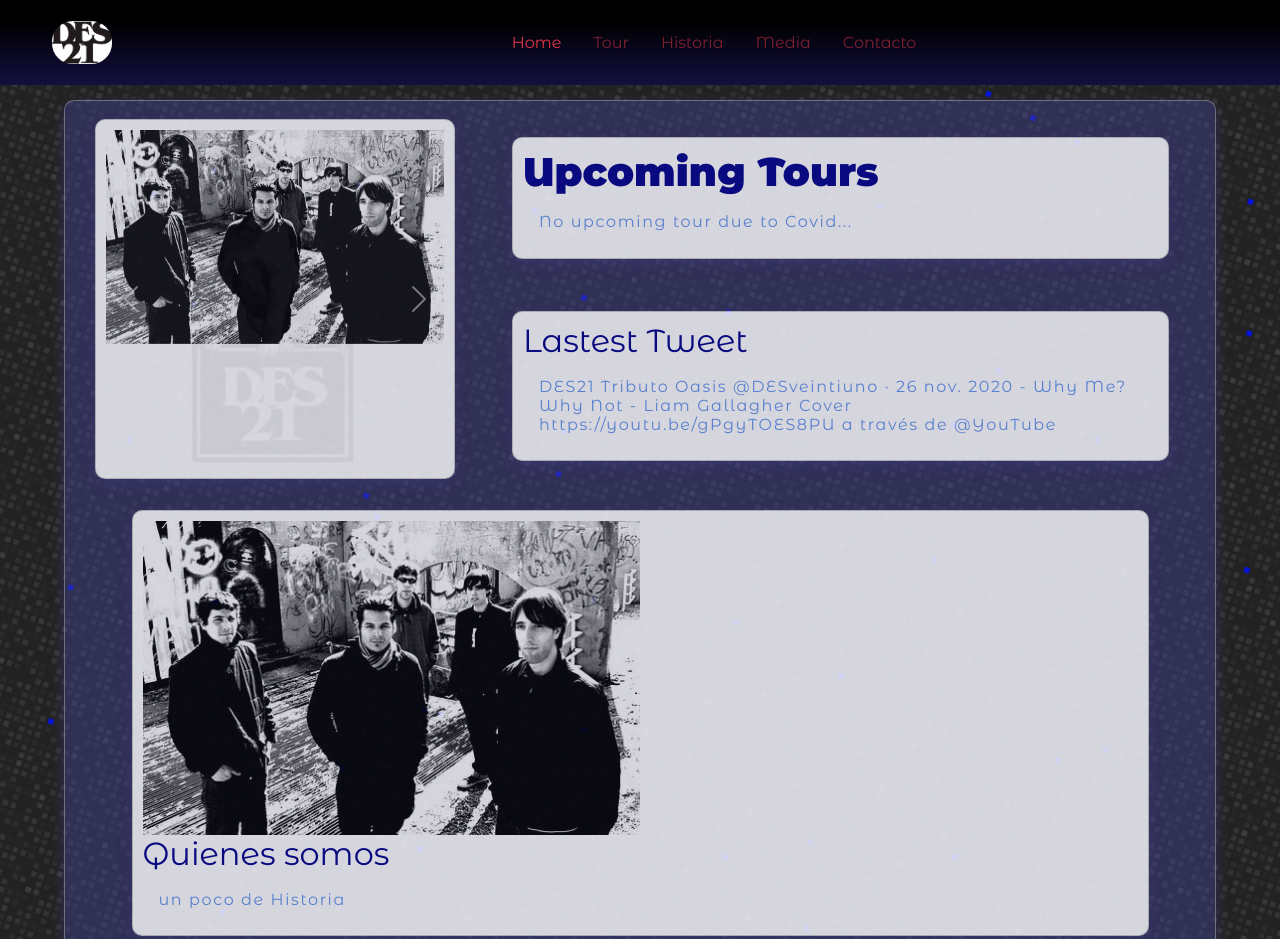
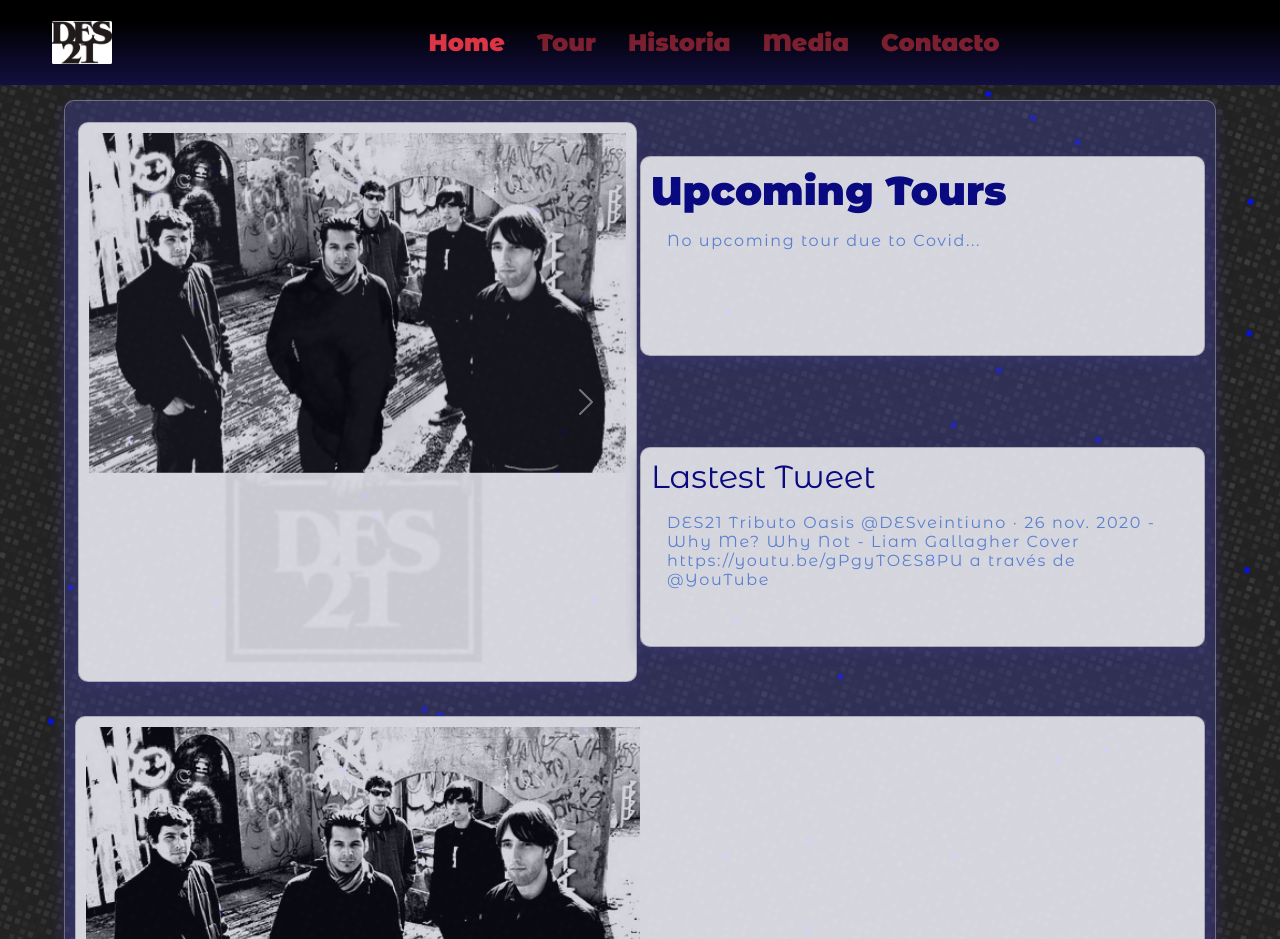
Before and after one commit to DiegaG182/DES21, a website: page index.html in a window 1280 px wide. Shown: the top 939 px of the page. Drawn offline with nearby package versions, Linux system fonts and the light colour scheme.

Commit message:
ajustes tamanos

```diff
--- a/index.html
+++ b/index.html
@@ -53,13 +53,13 @@
             <div id="carouselExampleFade" class="carousel slide carousel-fade" data-bs-ride="carousel">
                 <div class="carousel-inner">
                   <div class="carousel-item active">
-                    <img src="img/banda/banda.jpg" class="d-block w-100" alt="DES21 Banda">
+                    <img src="img/banda/banda.jpg" class="d-block w-100 img-fluid" alt="DES21 Banda">
                   </div>
                   <div class="carousel-item">
-                    <img src="img/logo/logo dog.jpg" class="d-block w-100" alt="DES21 LOGO">
+                    <img src="img/logo/logo dog.jpg" class="d-block w-100 img-fluid" alt="DES21 LOGO">
                   </div>
                   <div class="carousel-item">
-                    <img src="img/banda/4.jpg" class="d-block w-100" alt="DES21 Ocio">
+                    <img src="img/banda/4.jpg" class="d-block w-100 img-fluid" alt="DES21 Ocio">
                   </div>
                 </div>
                 <button class="carousel-control-prev" type="button" data-bs-target="#carouselExampleFade" data-bs-slide="prev">
--- a/scss/_box.scss
+++ b/scss/_box.scss
@@ -20,8 +20,9 @@
     padding: 10px;
     background-color: rgb(255, 255, 255);
     opacity: 0.8;
-    margin: 2% auto;
-    width: 90%;
+    margin: 2% 3%;
+    width: 100%;
+    min-height: 200px;
     border: 1px solid rgba(160, 160, 160, 0.568);
     border-radius: 10px;
     box-shadow: rgba(67, 65, 146, 0.45) 0px 5px 15px 0px;
@@ -32,7 +33,9 @@
 }
 
 .box--index{
-    @extend .box
+    @extend .box;
+    grid-template-columns: 1fr 1fr 1fr 1fr;
+    grid-template-rows: auto;
 }
 
 .box__gallery{
--- a/scss/_navbar.scss
+++ b/scss/_navbar.scss
@@ -5,11 +5,12 @@
     background-color: #130f40;
     background-image: linear-gradient(360deg, #130f40 0%, #000000 74%);
     a{
-    font-size: medium;
+    font-size: x-large;
+    font-weight: 900;
     }
 }
 .header__logo {
-    border-radius: 1.3rem;
+    border-radius: 0.1rem;
     width: 60px;
     margin: 0 2rem;
 }
--- a/scss/_slider.scss
+++ b/scss/_slider.scss
@@ -1,6 +1,8 @@
 /* Slider Home */
 .slider__home {
-    min-height: 50px;
+    min-height: 420px;
+    width: 99%;
+    /*imagenes a 450px de alto maximo*/
 }
 .slider__img{
     width: 50%;
--- a/scss/style.scss
+++ b/scss/style.scss
@@ -1,8 +1,8 @@
 @import "variables.scss";
 @import "navbar.scss";
-@import "slider.scss";
 @import "box.scss";
 @import "gridArea.scss";
+@import "slider.scss";
 @import "404.scss";
 
 
```
Also changed, not shown: css/style.css.
